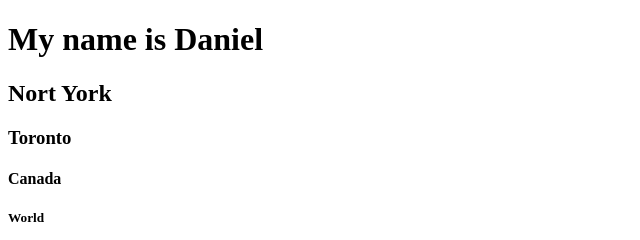
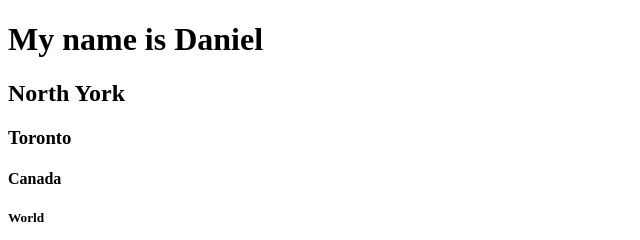
Before and after one commit to danielibarr/May-6---Code-1, a plain HTML site: page index.html in a window 1280 px wide. Shown: the top 240 px of the page, 0-640 px from the left. Drawn offline with Linux system fonts and the light colour scheme.

Commit message:
Update index.html

```diff
--- a/index.html
+++ b/index.html
@@ -7,7 +7,7 @@
 </head>
 <body>
     <h1>My name is Daniel</h1>
-    <h2>Nort York</h2>
+    <h2>North York</h2>
     <h3>Toronto</h3>
     <h4>Canada</h4>
     <h5>World</h5>
```
